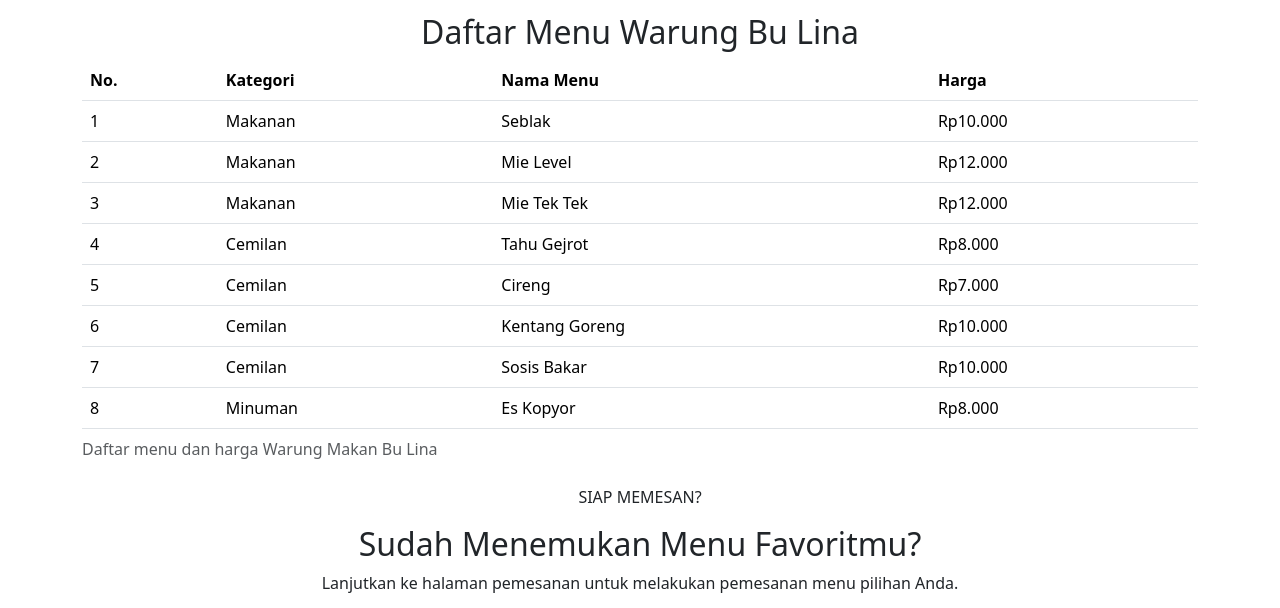
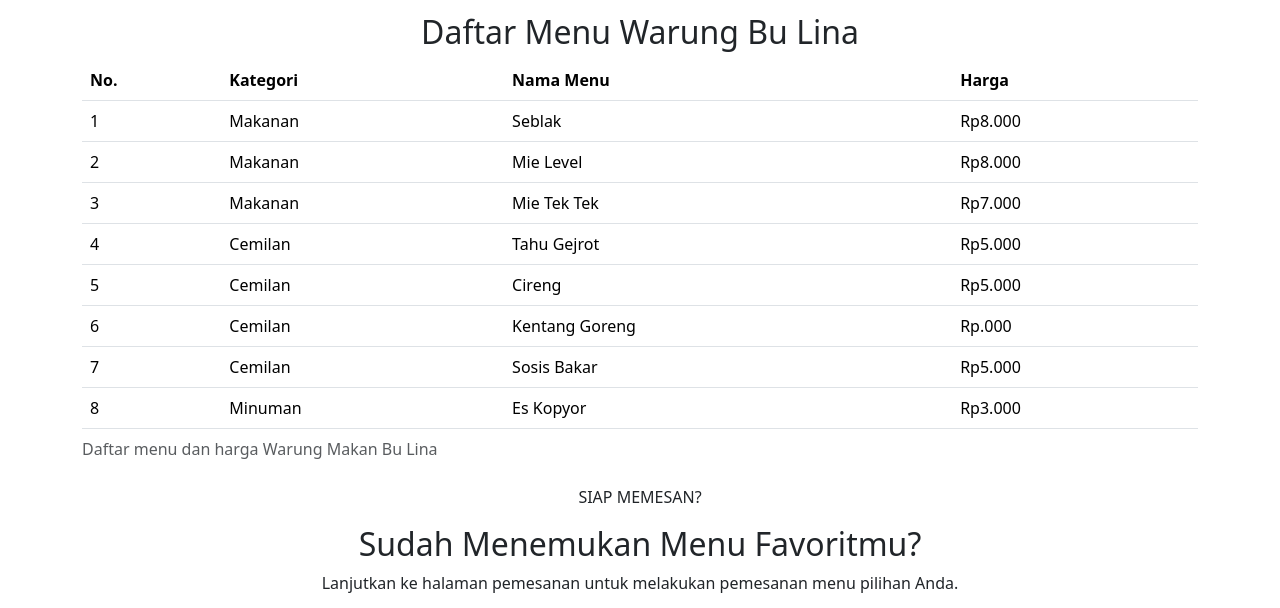
Before and after one commit to wildantfqh/uts-paw-kelas-w-warung-makan, a plain HTML site: page menu.html in a window 1280 px wide. Shown: the part 1338-1946 px from the top of the page. Drawn offline with nearby package versions, Linux system fonts and the light colour scheme.

Commit message:
benerin harga asli

```diff
--- a/menu.html
+++ b/menu.html
@@ -623,56 +623,56 @@
                                 <td>1</td>
                                 <td>Makanan</td>
                                 <td>Seblak</td>
-                                <td>Rp10.000</td>
+                                <td>Rp8.000</td>
                             </tr>
 
                             <tr>
                                 <td>2</td>
                                 <td>Makanan</td>
                                 <td>Mie Level</td>
-                                <td>Rp12.000</td>
+                                <td>Rp8.000</td>
                             </tr>
 
                             <tr>
                                 <td>3</td>
                                 <td>Makanan</td>
                                 <td>Mie Tek Tek</td>
-                                <td>Rp12.000</td>
+                                <td>Rp7.000</td>
                             </tr>
 
                             <tr>
                                 <td>4</td>
                                 <td>Cemilan</td>
                                 <td>Tahu Gejrot</td>
-                                <td>Rp8.000</td>
+                                <td>Rp5.000</td>
                             </tr>
 
                             <tr>
                                 <td>5</td>
                                 <td>Cemilan</td>
                                 <td>Cireng</td>
-                                <td>Rp7.000</td>
+                                <td>Rp5.000</td>
                             </tr>
 
                             <tr>
                                 <td>6</td>
                                 <td>Cemilan</td>
                                 <td>Kentang Goreng</td>
-                                <td>Rp10.000</td>
+                                <td>Rp.000</td>
                             </tr>
 
                             <tr>
                                 <td>7</td>
                                 <td>Cemilan</td>
                                 <td>Sosis Bakar</td>
-                                <td>Rp10.000</td>
+                                <td>Rp5.000</td>
                             </tr>
 
                             <tr>
                                 <td>8</td>
                                 <td>Minuman</td>
                                 <td>Es Kopyor</td>
-                                <td>Rp8.000</td>
+                                <td>Rp3.000</td>
                             </tr>
 
                         </tbody>
```
